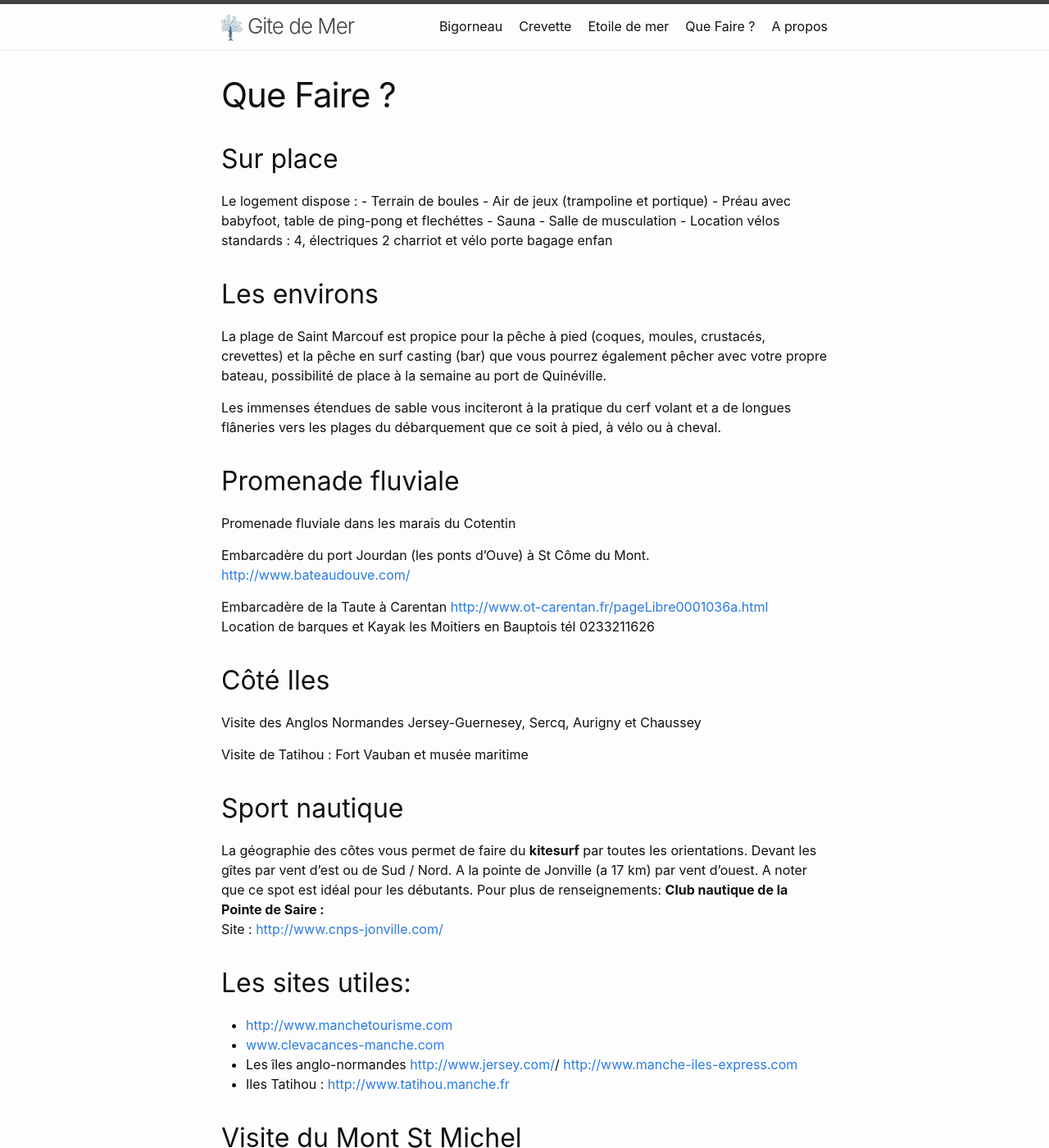
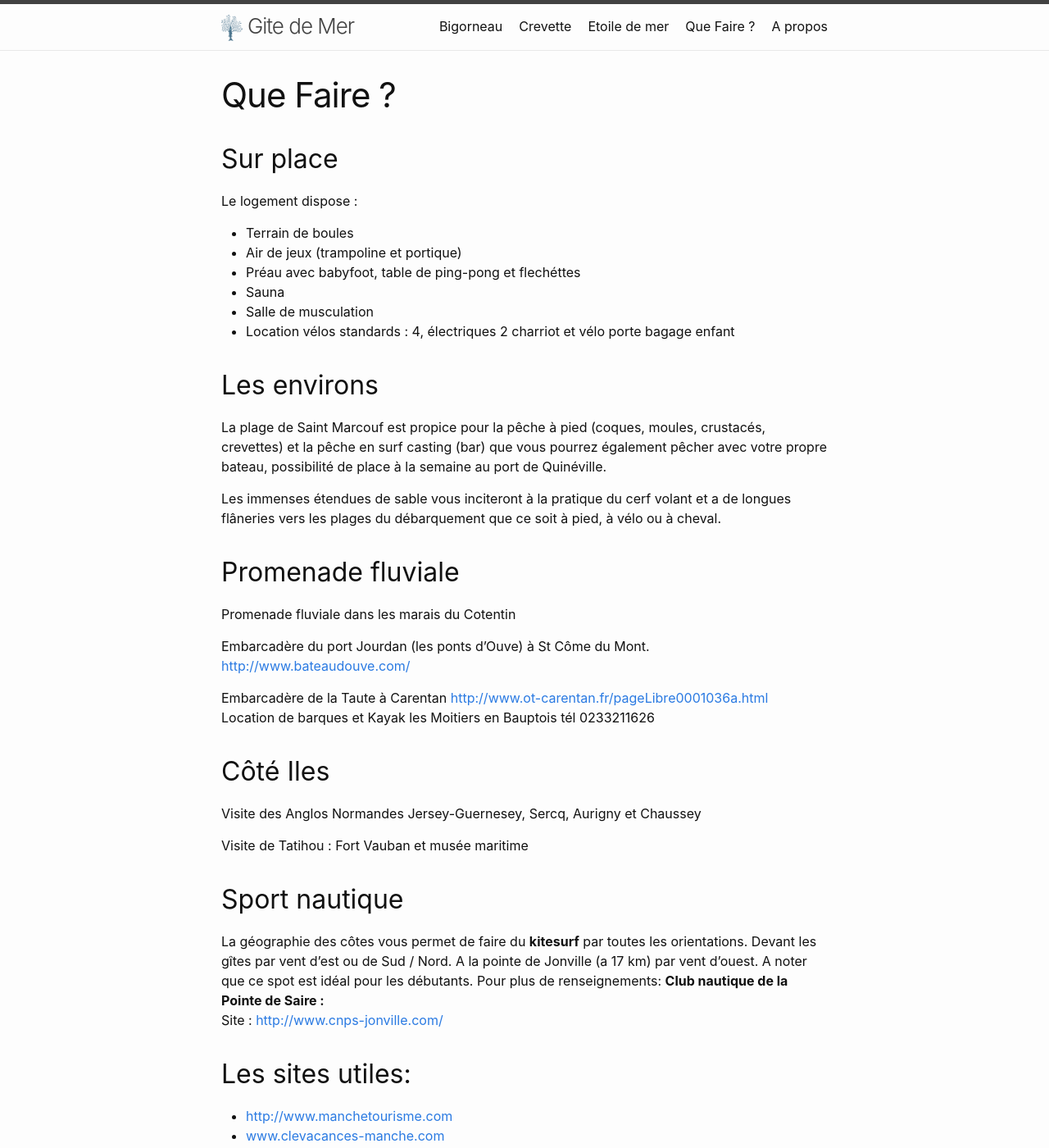
Before and after one commit to cedrox/gites, a Jekyll site: the page built from QueFaire.md, in a window 1280 px wide and 1400 px high. Shown: the whole window at 82% size. Built offline with Jekyll 4.4.1, drawn with Linux system fonts in a browser that asks for light colours; some of the changed text lies outside the part shown.

Commit message:
Que faire et footer

```diff
--- a/QueFaire.md
+++ b/QueFaire.md
@@ -7,15 +7,19 @@
 
 ## Sur place
 
- Le logement dispose :
-    - Terrain de boules
-    - Air de jeux (trampoline et portique)
-    - Préau avec babyfoot, table de ping-pong et flechéttes
-    - Sauna
-    - Salle de musculation
-    - Location vélos standards : 4, électriques 2 charriot et vélo porte bagage enfan
+Le logement dispose :
+
+ <ul>
+    <li>Terrain de boules</li>
+    <li>Air de jeux (trampoline et portique)</li>
+    <li>Préau avec babyfoot, table de ping-pong et flechéttes</li>
+    <li>Sauna</li>
+    <li>Salle de musculation</li>
+    <li>Location vélos standards : 4, électriques 2 charriot et vélo porte bagage enfant</li>
+ </ul>
 
 ## Les environs
+
  <p>La plage de Saint Marcouf est propice pour la p&ecirc;che &agrave; pied (coques, moules, crustac&eacute;s, crevettes) et la p&ecirc;che en surf casting (bar) que vous pourrez &eacute;galement p&ecirc;cher avec votre propre bateau, possibilit&eacute; de place &agrave; la semaine au port de Quin&eacute;ville.</p>
  <p>Les immenses &eacute;tendues de sable vous inciteront &agrave; la pratique du cerf volant et a de longues fl&acirc;neries vers les plages du d&eacute;barquement que ce soit &agrave; pied, &agrave; v&eacute;lo ou &agrave; cheval.</p>
 
@@ -45,7 +49,9 @@
 
 ## Visite du Mont St Michel
 
-tr&#232;s facile d&#8217;acc&#232;s avec la nouvelle autoroute</p> ## Tapisserie de Bayeux
+<p>Tr&#232;s facile d&#8217;acc&#232;s avec la nouvelle autoroute</p>
+
+## Tapisserie de Bayeux
 
 <p>Partez &#224; la d&#233;couverte du Val de Saire en passant par Barfleur et Gatteville phare jusqu&#8217;&#224; Cherbourg. Ensuite direction La Hague sauvage avec ses falaises abruptes parmi les plus hautes d&#8217;Europe (la c&#244;te Est et Ouest du Cotentin ne sont s&#233;par&#233;es que de 50 km) </p>
 
--- a/_includes/footer.html
+++ b/_includes/footer.html
@@ -5,13 +5,15 @@
 
     <div class="footer-col-wrapper">
       <div class="footer-col">
+        <!--
         <p class="feed-subscribe">
-          <!-- <a href="{{ site.feed.path | default: 'feed.xml' | absolute_url }}">
+          <a href="{{ site.feed.path | default: 'feed.xml' | absolute_url }}">
             <svg class="svg-icon orange">
               <use xlink:href="{{ 'assets/minima-social-icons.svg#rss' | relative_url }}"></use>
             </svg><span>Suivre l'actualité</span>
-          </a> -->
+          </a>
         </p>
+        -->
       {%- if site.author %}
         <ul class="contact-list">
           {% if site.author.name -%}
```
Also changed, not shown: 1 other file.
